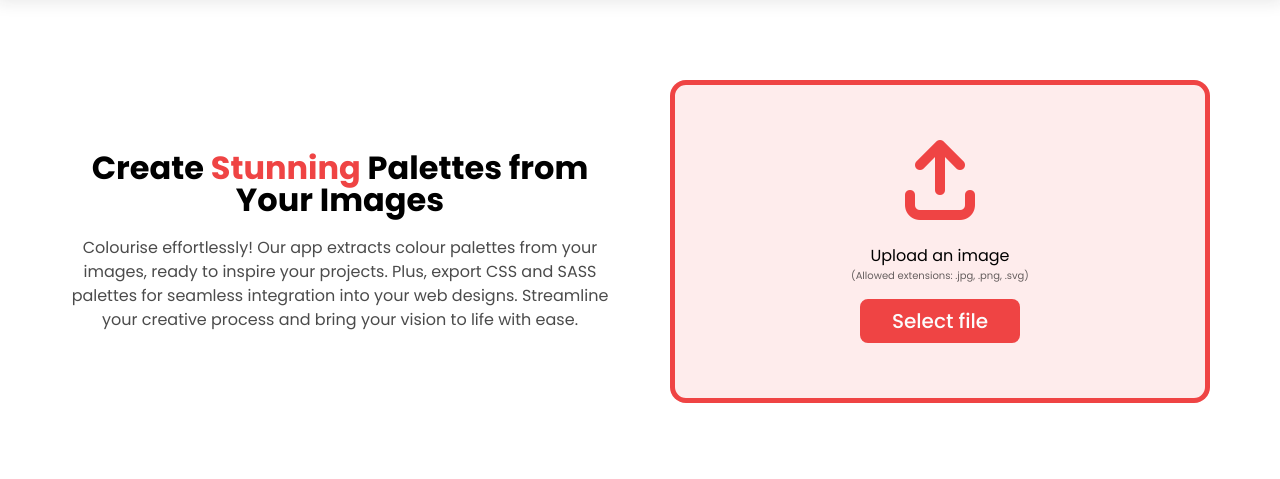
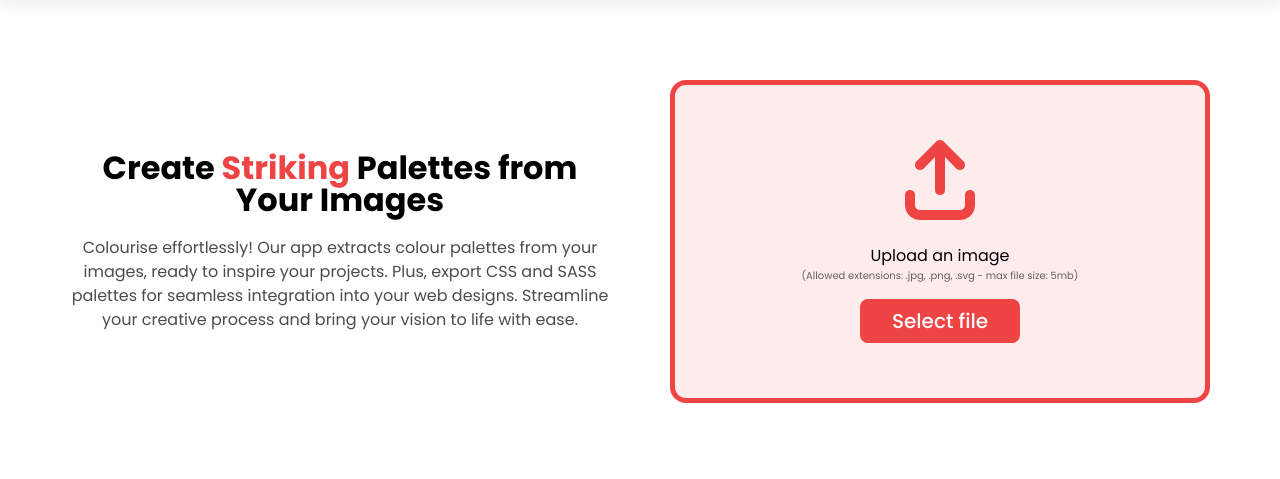
Before and after one commit to SamuelJForrest/colourgrab-v2, a Flask app: page / in a window 1280 px wide. Shown: the part 80-559 px from the top of the page. Run offline with Flask 3, Linux system fonts and the light colour scheme; some libraries are stand-ins or nearby versions.

Commit message:
IMP: #1 Limited allow file upload size to 5MB + added messages for users

```diff
--- a/colourgrab/routes.py
+++ b/colourgrab/routes.py
@@ -11,14 +11,22 @@ from .utils import allowed_file
 COLOUR_MODIFIERS = ['blue', 'green', 'red', 'orange', 'purple', 'pink', 'yellow']
 THEME = random.choice(COLOUR_MODIFIERS)
 
+ADJECTIVES = ['Stunning', 'Striking', 'Spectacular', 'Gorgeous', 'Magnificent', 'Majestic']
+ADJECTIVE = random.choice(ADJECTIVES)
+
 UPLOAD_FOLDER = os.getenv('UPLOAD_FOLDER')
 app.config['UPLOAD_FOLDER'] = UPLOAD_FOLDER
+app.config['MAX_CONTENT_LENGTH'] = 5 * 1024 * 1024
 
 CURRENT_YEAR = datetime.now().year
 
 @app.route('/', methods=['GET', 'POST'])
 def home():
     if request.method == 'POST':
+        if request.content_length > app.config['MAX_CONTENT_LENGTH']:
+            flash('File upload failed. Maximum allowed file size is 5MB.')
+            return redirect(url_for('home'))
+
         image = request.files['file-input']
 
         # If the file has an allowed extension
@@ -44,7 +52,8 @@ def home():
     return render_template(
         'pages/home.html',
         theme=THEME,
-        current_year=CURRENT_YEAR
+        current_year=CURRENT_YEAR,
+        adjective=ADJECTIVE
     )
 
 @app.route('/palette')
--- a/colourgrab/static/js/app.js
+++ b/colourgrab/static/js/app.js
@@ -120,6 +120,7 @@ var uploadForm = document.querySelector('#upload-form');
 var uploadArea = document.querySelector('.upload-area');
 var uploadText = document.querySelector('.upload-area-text');
 var uploadIcon = document.querySelector('.upload-icon');
+if (uploadForm) {
   var compressImage = /*#__PURE__*/function () {
     var _ref2 = _asyncToGenerator( /*#__PURE__*/_regeneratorRuntime().mark(function _callee(file, _ref) {
       var _ref$quality, quality, _ref$type, type, imageBitmap, canvas, ctx, blob;
@@ -159,37 +160,38 @@ var compressImage = /*#__PURE__*/function () {
   }();
   uploadForm.addEventListener('change', /*#__PURE__*/function () {
     var _ref3 = _asyncToGenerator( /*#__PURE__*/_regeneratorRuntime().mark(function _callee2(e) {
-    var files, targetFile, dataTransfer, compressedImage;
+      var files, targetFile, uploadConditions, dataTransfer, compressedImage;
       return _regeneratorRuntime().wrap(function _callee2$(_context2) {
         while (1) switch (_context2.prev = _context2.next) {
           case 0:
-          files = e.target.files;
-          targetFile = files[0]; // return if no file selected, or the file type isn't an image
+            files = e.target.files; // return if no file selected, or the file type isn't an image
             if (files.length) {
-            _context2.next = 4;
+              _context2.next = 3;
               break;
             }
             return _context2.abrupt("return");
-        case 4:
+          case 3:
+            targetFile = files[0];
+            uploadConditions = targetFile.type.startsWith('image') && targetFile.size <= 5 * 1024 * 1024;
             dataTransfer = new DataTransfer();
             uploadText.innerText = 'Generating Palette...';
             uploadIcon.remove();
             uploadArea.insertAdjacentHTML('afterbegin', '<div class="loader"></div>');
-          if (!targetFile.type.startsWith('image')) {
-            _context2.next = 14;
+            if (!uploadConditions) {
+              _context2.next = 15;
               break;
             }
-          _context2.next = 11;
+            _context2.next = 12;
             return compressImage(targetFile, {
               quality: 0.75
             });
-        case 11:
+          case 12:
             compressedImage = _context2.sent;
             dataTransfer.items.add(compressedImage);
             e.target.files = dataTransfer.files;
-        case 14:
+          case 15:
             uploadForm.submit();
-        case 15:
+          case 16:
           case "end":
             return _context2.stop();
         }
@@ -199,6 +201,7 @@ uploadForm.addEventListener('change', /*#__PURE__*/function () {
       return _ref3.apply(this, arguments);
     };
   }());
+}
 
 /***/ }),
 
--- a/colourgrab/templates/components/upload.html
+++ b/colourgrab/templates/components/upload.html
@@ -3,7 +3,7 @@
         <div class="row">
             <div class="col-lg-6 text-center mb-5 mb-lg-0 pe-lg-5">
                 <div class="upload-wrap">
-                    <h2 class="upload-title">Create <span>Stunning</span> Palettes from Your Images</h2>
+                    <h2 class="upload-title">Create <span>{{ adjective }}</span> Palettes from Your Images</h2>
                     <p class="upload-text">Colourise effortlessly! Our app extracts colour palettes from your images, ready to inspire your projects. Plus, export CSS and SASS palettes for seamless integration into your web designs. Streamline your creative process and bring your vision to life with ease.</p>
                 </div>
             </div><!-- col -->
@@ -11,7 +11,7 @@
                 <div class="upload-area">
                     <i class="upload-icon fa-solid fa-arrow-up-from-bracket"></i>
                     <p class="upload-area-text">Upload an image</p>
-                    <p class="upload-area-filetypes">(Allowed extensions: .jpg, .png, .svg)</p>
+                    <p class="upload-area-filetypes">(Allowed extensions: .jpg, .png, .svg - max file size: 5mb)</p>
                     <form action="/" method="POST" enctype="multipart/form-data" id="upload-form">
                         <label for="file-input" class="upload-label">
                             <span>Select file</span>
```
Also changed, not shown: colourgrab/frontend/js/modules/imageUpload.js (+5 -2 lines). Lines whose indentation alone changed are shown as unchanged.
